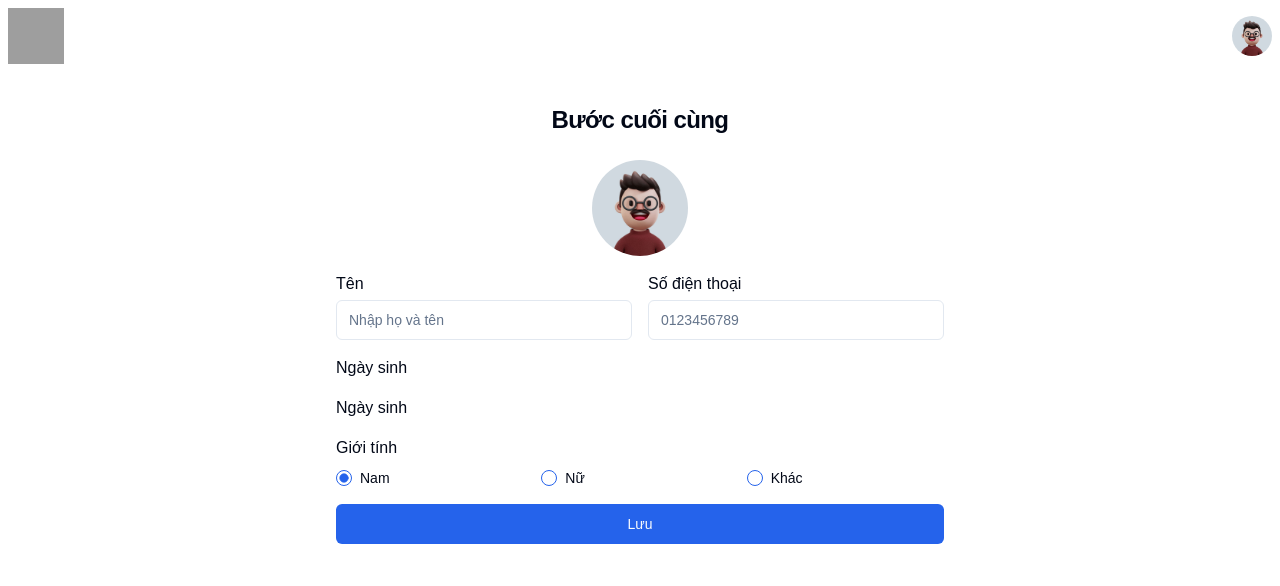
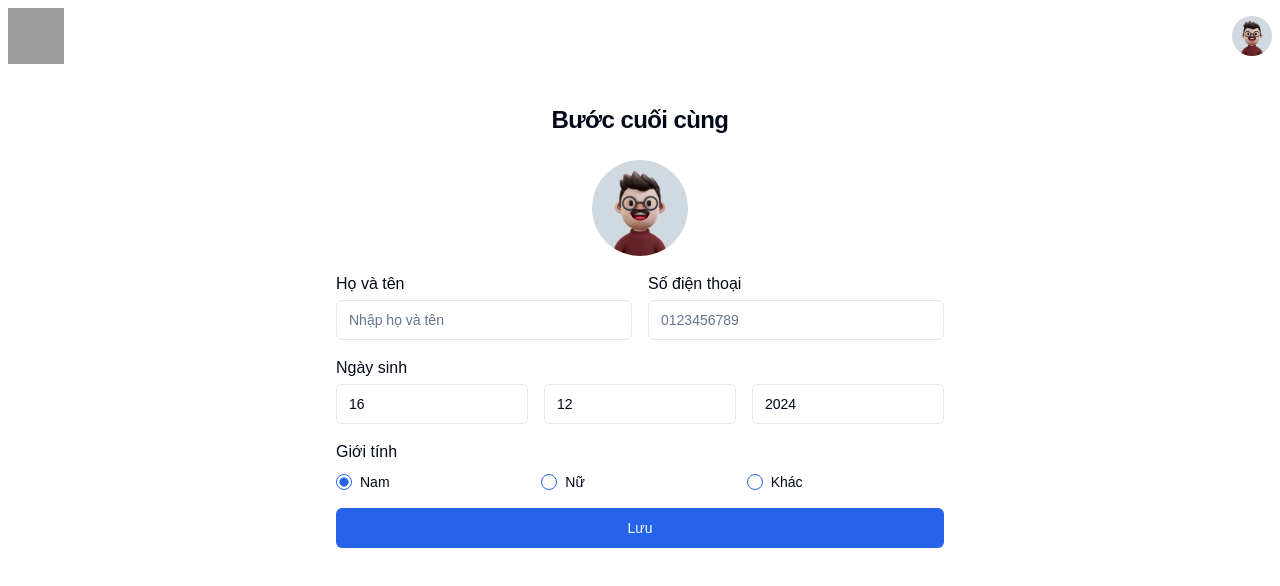
Before and after one commit to dothanhnhutis/nextjs15, a Next.js app: page /last-step in a window 1280 px wide. Shown: the top 586 px of the page. Built offline with nearby package versions, Linux system fonts and the light colour scheme; no server answers; grey boxes are pictures that could not be loaded.

Commit message:
update...

```diff
--- /dev/null
+++ b/app/(auth)/confirm-email/page.tsx
@@ -0,0 +1,55 @@
+import { Button } from "@/components/ui/button";
+import envs from "@/configs/envs";
+import { verifyJWT } from "@/lib/jwt";
+import { UserToken } from "@/schema/user.schema";
+import { confirmEmail } from "@/services/auth.service";
+import Link from "next/link";
+import React from "react";
+
+const ConfirmEmailPage = async ({
+  searchParams,
+}: {
+  searchParams: Promise<{ [key: string]: string | string[] | undefined }>;
+}) => {
+  const { token } = await searchParams;
+
+  const expiredElement: React.JSX.Element = (
+    <div className="flex flex-col items-center sm:mx-auto sm:max-w-md gap-2 text-center text-red-500">
+      <h4 className="font-semibold text-2xl text-black">Xác Thực Tài Khoản</h4>
+      <p>Xác thực email không thành công.</p>
+      <p>Mã thông báo đã hết hạn</p>
+
+      <Button asChild>
+        <Link href="/">Go to Home</Link>
+      </Button>
+    </div>
+  );
+
+  if (!token || Array.isArray(token)) {
+    return expiredElement;
+  }
+
+  const data = verifyJWT<UserToken>(token, envs.NEXT_PUBLIC_JWT_SECRET, {
+    ignoreExpiration: false,
+  });
+
+  if (!data || data.type != "emailVerification") return expiredElement;
+
+  const isSuccess = await confirmEmail(token);
+
+  if (!isSuccess) return expiredElement;
+
+  return (
+    <div className="flex flex-col items-center sm:mx-auto sm:max-w-md gap-2 text-center text-green-500">
+      <h4 className="font-semibold text-2xl text-black">Xác Thực Tài Khoản</h4>
+      <p className="text-sm text-green-500 text-center">
+        Xác thực tài khoản thành công
+      </p>
+      <Button asChild>
+        <Link href="/">Go to Home</Link>
+      </Button>
+    </div>
+  );
+};
+
+export default ConfirmEmailPage;
--- a/app/(middle)/last-step/form.tsx
+++ b/app/(middle)/last-step/form.tsx
@@ -8,20 +8,18 @@ import { useAuth } from "@/components/providers/auth-provider";
 import { User } from "@/schema/user.schema";
 import { Avatar, AvatarFallback, AvatarImage } from "@/components/ui/avatar";
 import { Skeleton } from "@/components/ui/skeleton";
-
-// import { DatePicker, DatePickerInput } from "@/components/date-picker1";
-// import DatePicker2 from "@/components/date-picker2";
+import SmartDateInput from "./smart-date-input";
 
 const LastStepForm = () => {
   const { currentUser } = useAuth();
   const [info, setInfo] = React.useState<{
     username: string;
     phoneNumber: string;
-    birthDate: Date;
+
     gender: User["gender"];
   }>({
     username: currentUser?.username || "",
-    birthDate: currentUser?.birthDate || new Date(),
+
     gender: currentUser?.gender || "MALE",
     phoneNumber: currentUser?.phoneNumber || "",
   });
@@ -45,7 +43,7 @@ const LastStepForm = () => {
       </div>
       <div className="flex flex-col gap-1 col-span-6 sm:col-span-3">
         <label htmlFor="username" className="cursor-pointer">
-          Tên
+          Họ và tên
         </label>
         <Input
           type="text"
@@ -68,35 +66,11 @@ const LastStepForm = () => {
         />
       </div>
 
-      {/* <div className="grid gap-1 col-span-6">
-        <label htmlFor="birthDate" className="col-span-full">
-          Ngày sinh
-        </label>
-        <DatePicker yearRange={10} />
-      </div> */}
-
       <div className="grid gap-1 col-span-6">
         <label htmlFor="birthDate" className="col-span-full">
           Ngày sinh
         </label>
-        {/* <DatePicker
-          maxYear={2005}
-          minYear={1900}
-          onValueChange={(data) => console.log(data.toISOString())}
-        >
-          <DatePickerInput idx={0} type="day" />
-          <span>/</span>
-          <DatePickerInput idx={1} type="month" />
-          <span>/</span>
-          <DatePickerInput idx={2} type="year" />
-        </DatePicker> */}
-      </div>
-
-      <div className="grid gap-1 col-span-6">
-        <label htmlFor="birthDate" className="col-span-full">
-          Ngày sinh
-        </label>
-        {/* <DatePicker2 maxYear={2005} minYear={1900} /> */}
+        <SmartDateInput />
       </div>
 
       <div className="flex flex-col gap-2 col-span-6">
--- /dev/null
+++ b/app/(middle)/last-step/smart-date-input.tsx
@@ -0,0 +1,129 @@
+import React from "react";
+import { Input } from "@/components/ui/input";
+
+const SmartDateInput = () => {
+  const [day, setDay] = React.useState<string>(new Date().getDate().toString());
+  const [month, setMonth] = React.useState<string>(
+    (new Date().getUTCMonth() + 1).toString()
+  );
+  const [year, setYear] = React.useState<string>(
+    new Date().getFullYear().toString()
+  );
+
+  // React.useEffect(() => {
+  //   console.log(`${day}/${month}/${year}`);
+  //   console.log(
+  //     new Date(parseInt(year), parseInt(month), parseInt(day)).toISOString()
+  //   );
+  // }, [day, month, year]);
+
+  const handleCheckDay = (value: string) => {
+    if (value == "") return "01";
+    const day = parseInt(value);
+    const endDayOfMonth = new Date(
+      parseInt(year),
+      parseInt(month),
+      0
+    ).getDate();
+
+    if (day <= 0) {
+      return "01";
+    } else if (day > endDayOfMonth) {
+      return endDayOfMonth.toString();
+    } else {
+      if (value.length == 1 && day < 10) return "0" + value;
+      return value;
+    }
+  };
+
+  const handleCheckMonth = (value: string) => {
+    if (value == "") return "01";
+    const month = parseInt(value);
+
+    if (month <= 0) {
+      return "01";
+    } else if (month > 12) {
+      return "12";
+    } else {
+      if (value.length == 1 && month < 10) return "0" + value;
+      return value;
+    }
+  };
+
+  const handleCheckYear = (value: string) => {
+    if (value == "") return "1990";
+    const year = parseInt(value);
+    const currYear = new Date(Date.now()).getFullYear();
+    if (year <= 1990) {
+      return "1990";
+    } else if (year > currYear) {
+      return currYear.toString();
+    } else {
+      return value;
+    }
+  };
+
+  return (
+    <div className="grid grid-cols-6 gap-4">
+      <Input
+        type="text"
+        maxLength={2}
+        className="col-span-2"
+        placeholder="Day"
+        id="day"
+        name="day"
+        value={day}
+        onChange={(e) => setDay(e.target.value)}
+        onBlur={() => {
+          setDay(handleCheckDay(day));
+        }}
+      />
+      <Input
+        type="text"
+        maxLength={2}
+        className="col-span-2"
+        placeholder="Month"
+        id="month"
+        name="month"
+        value={month}
+        onChange={(e) => setMonth(e.target.value)}
+        onBlur={() => {
+          const newMonth = handleCheckMonth(month);
+          const endDayOfMonth = new Date(
+            parseInt(year),
+            parseInt(newMonth),
+            0
+          ).getDate();
+          if (parseInt(day) > endDayOfMonth) {
+            setDay(endDayOfMonth.toString());
+          }
+          setMonth(newMonth);
+        }}
+      />
+      <Input
+        type="text"
+        maxLength={4}
+        className="col-span-2"
+        placeholder="Year"
+        id="year"
+        name="year"
+        value={year}
+        onChange={(e) => setYear(e.target.value)}
+        onBlur={() => {
+          const newYear = handleCheckYear(year);
+          const endDayOfMonth = new Date(
+            parseInt(newYear),
+            parseInt(month),
+            0
+          ).getDate();
+          if (parseInt(day) > endDayOfMonth) {
+            setDay(endDayOfMonth.toString());
+          }
+          setYear(newYear);
+        }}
+      />
+    </div>
+  );
+};
+
+export default SmartDateInput;
--- /dev/null
+++ b/lib/jwt.ts
@@ -0,0 +1,23 @@
+import jwt from "jsonwebtoken";
+
+export function signJWT(
+  payload: { [index: string]: string },
+  secret: string,
+  options?: jwt.SignOptions
+) {
+  return jwt.sign(payload, secret, options);
+}
+
+export function verifyJWT<T>(
+  token: string,
+  secret: string,
+  options?: jwt.VerifyOptions
+) {
+  try {
+    const decoded = jwt.verify(token, secret, options) as T;
+    return decoded;
+  } catch (error: unknown) {
+    console.log(error);
+    return null;
+  }
+}
--- a/package.json
+++ b/package.json
@@ -20,6 +20,7 @@
     "class-variance-authority": "^0.7.1",
     "clsx": "^2.1.1",
     "date-fns": "^4.1.0",
+    "jsonwebtoken": "^9.0.2",
     "lucide-react": "^0.468.0",
     "next": "15.1.0",
     "next-themes": "^0.4.4",
@@ -33,6 +34,7 @@
   },
   "devDependencies": {
     "@eslint/eslintrc": "^3",
+    "@types/jsonwebtoken": "^9.0.7",
     "@types/node": "^20",
     "@types/react": "^19",
     "@types/react-dom": "^19",
--- a/services/auth.service.ts
+++ b/services/auth.service.ts
@@ -23,9 +23,7 @@ export async function checkToken(token: string) {
 
 export async function confirmEmail(token: string) {
   try {
-    await authInstance.get("/confirm-email?token=" + token, {
-      cache: "no-cache",
-    });
+    await authInstance.get("/confirm-email?token=" + token);
     return true;
   } catch (error) {
     console.log("confirmEmail method error:", error);
```
Also changed, not shown: 2 other files (tests, documents, lock files or other folders).
